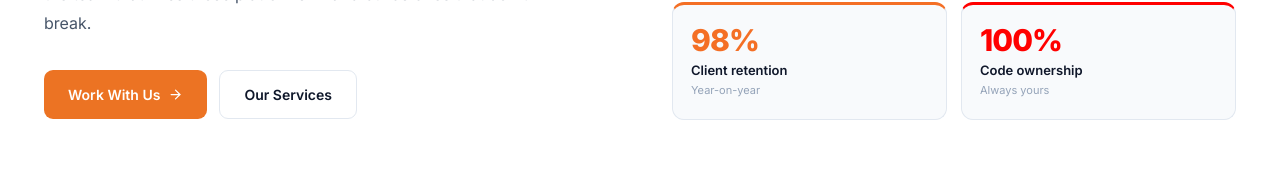
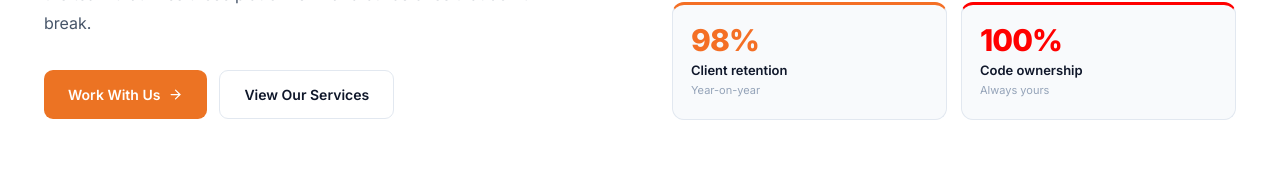
Before and after one commit to mufasser/shoman-figma, a Next.js app: page /about in a window 1280 px wide. Shown: the part 434-603 px from the top of the page. Built offline with nearby package versions, Linux system fonts and the light colour scheme.

Commit message:
about page updated

```diff
--- a/app/about/page.tsx
+++ b/app/about/page.tsx
@@ -119,7 +119,7 @@ export default function AboutPage() {
                   (e.currentTarget as HTMLElement).style.borderColor = "var(--color-border)";
                   (e.currentTarget as HTMLElement).style.color = "var(--color-ink)";
                 }}>
-                  Our Services
+                  View Our Services
                 </Link>
               </div>
             </div>
@@ -379,7 +379,7 @@ export default function AboutPage() {
             {/* Dark card */}
             <div style={{ borderRadius: 20, padding: 32, position: 'relative', height: '400px', overflow: 'hidden', top: '80px' }}>
             <Image
-              src="/section/process.png"
+              src="/section/quality-body.png"
               alt="Quality standards"
               fill // 2. Replaces explicit width and height props
               style={{ objectFit: 'cover' }} // 3. Now works perfectly as intended
@@ -422,7 +422,7 @@ export default function AboutPage() {
             }}
             onMouseEnter={(e) => { (e.currentTarget as HTMLElement).style.borderColor = "var(--color-brand)"; (e.currentTarget as HTMLElement).style.color = "var(--color-brand)"; }}
             onMouseLeave={(e) => { (e.currentTarget as HTMLElement).style.borderColor = "rgba(255, 255, 255, 0.15)"; (e.currentTarget as HTMLElement).style.color = "var(--color-white)"; }}>
-              View Our Services
+              Our Services
             </Link>
           </div>
         </div>
```
